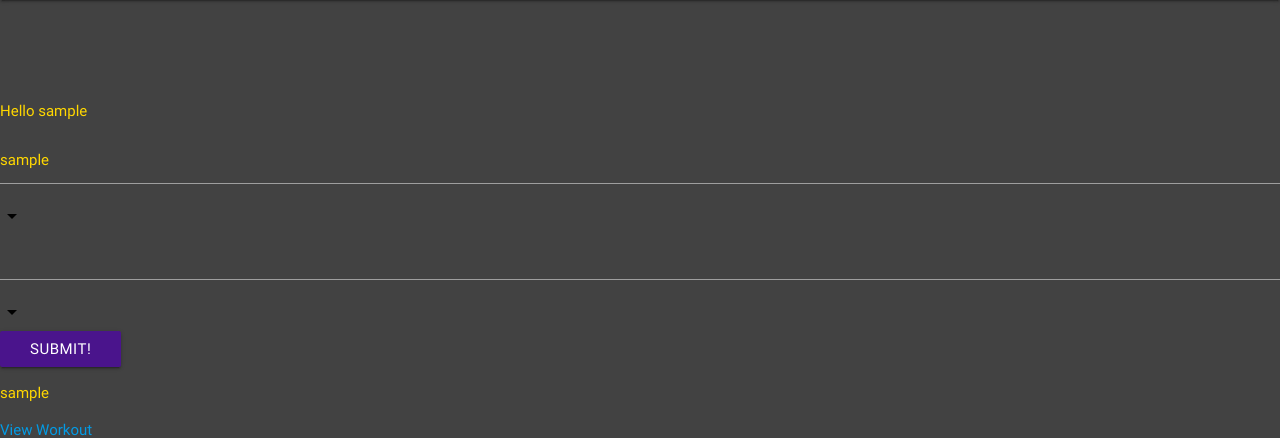
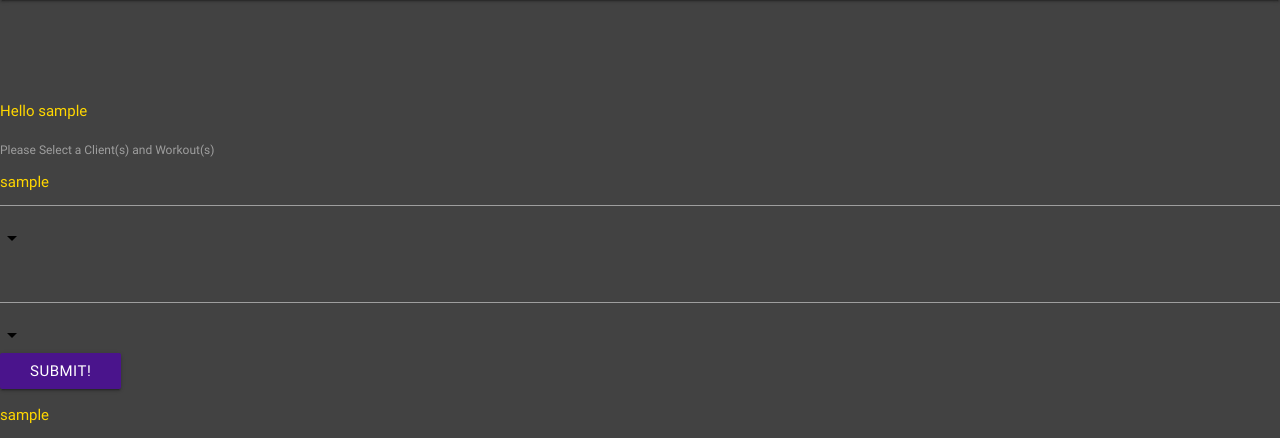
Before and after one commit to rkvasisht/tier_one, a Django app: page / in a window 1280 px wide. Shown: the part 64-502 px from the top of the page. Run offline with Django 3.2, Linux system fonts and the light colour scheme; the visitor is signed in with stand-in values (Sample User, id 1); data comes from the database, SQL or seed files in the repository; data that the repository does not hold is empty.

Commit message:
added form label

```diff
--- a/main_app/templates/trainer.html
+++ b/main_app/templates/trainer.html
@@ -20,11 +20,13 @@
 
 <form action="/add_workouts_to_user/" method="POST">
     {% csrf_token %}
+    <label>Please Select a Client(s) and Workout(s)</label>
         <select name='user_id'>
             {% for user in users %}
 				<option  data-tokens="{{user.username}}" value={{user.id}}>{{user.username}}</option>
 			{% endfor %}
         </select>
+
         <select name='workout_id'>
             {% for workout in workouts %}
 				<option  data-tokens="{{workout.name}}" value={{workout.id}}>{{workout.name}}</option>
```
